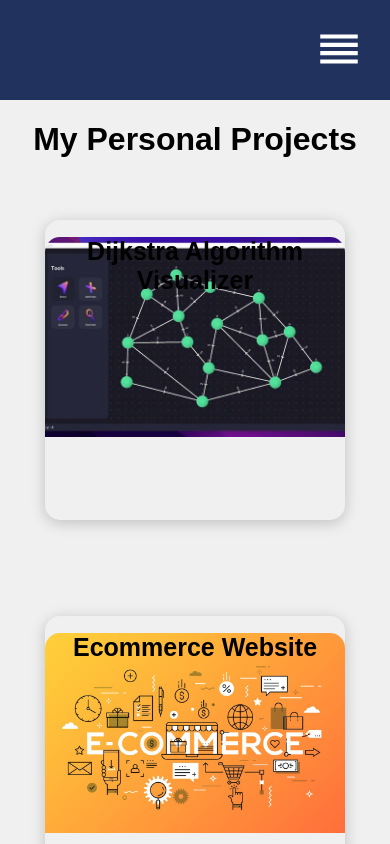
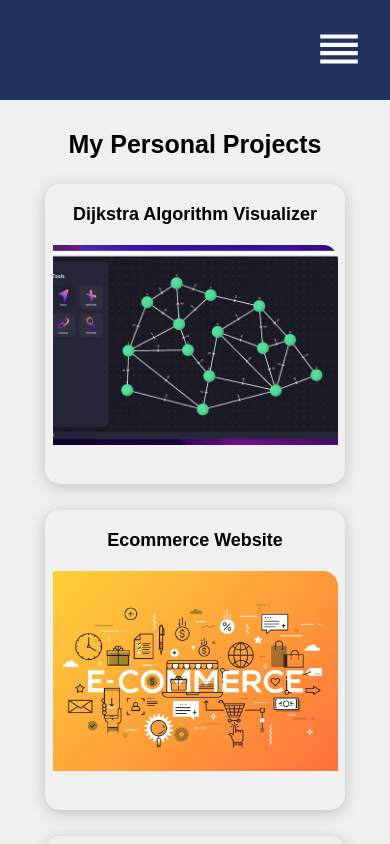
Before and after one commit to mohsenpasdar/personal-portfolio, a React (Create React App) app: page /projects in a window 390 px wide. Shown: the top 844 px of the page. Built offline with nearby package versions, Linux system fonts and the light colour scheme.

Commit message:
styles completed

```diff
--- a/src/components/ProjectItem.js
+++ b/src/components/ProjectItem.js
@@ -5,8 +5,8 @@ const ProjectItem = ({ image, name, id }) => {
     const navigate = useNavigate()
     return (
         <div onClick={() => navigate(`/project/${id}`)} className='projectItem'>
+            <h1>{name}</h1>
             <div style={{backgroundImage: `url(${image})`}} className='bgImage' >
-                <h1>{name}</h1>
             </div>
         </div>
     );
--- a/src/styles/Home.css
+++ b/src/styles/Home.css
@@ -22,6 +22,7 @@
     font-size: 80px;
     color: #e9d35b;
     height: 50px;
+    margin-bottom: 150px;
 }
 
 .about .prompt {
--- a/src/styles/ProjectDisplay.css
+++ b/src/styles/ProjectDisplay.css
@@ -31,15 +31,16 @@
   .project h1 {
     margin-top: 20px;
     color: #3e497a;
-    font-size: 25px;
+    font-size: 20px;
   }
 
   .project p {
-    margin-top: 20px;
-    font-size: 20px;
+
+    margin: 20px 20px;
+    font-size: 18px;
     color: #3e497a;
   }
   .project img {
-    width: 80%
+    width: 90%
   }
 }
--- a/src/styles/Projects.css
+++ b/src/styles/Projects.css
@@ -5,6 +5,12 @@
   justify-content: center;
   align-items: center;
   flex-direction: column;
+}
+
+.projects h1 {
+  padding-top: 20px;
+  margin-bottom: 20px;
+  font-size: 25px;
 }
 .projects .projectTitle {
   text-align: center;
@@ -26,11 +32,17 @@
 
 .projectItem {
   border-radius: 15px;
-  width: 300px;
+  width: 350px;
   height: 300px;
-  margin: 40px;
+  margin: 20px;
   box-shadow: 0px 3px 15px rgba(0, 0, 0, 0.2);
   text-align: center;
+  display: flex;
+  align-content: stretch;
+  align-items: center;
+  justify-content: first baseline;
+  flex-direction: column;
+  padding: 0;
 }
 .projectItem:hover {
   box-shadow: 0px 3px 15px rgba(0, 0, 0, 0.5);
@@ -39,9 +51,9 @@
 }
 
 .projectItem .bgImage {
-  border-top-left-radius: 15px;
+  border: 15px;
   border-top-right-radius: 15px;
-  width: 100%;
+  width: 95%;
   height: 200px;
   background-position: center;
   background-repeat: no-repeat;
@@ -49,7 +61,10 @@
 }
 
 .projectItem h1 {
-  font-size: 25px;
+  font-size: 18px;
+  margin-top: 0;
+  margin: 20px auto 20px auto;
+  padding: 0;
 }
 
 @media only screen and (max-width: 1300px) {
@@ -61,15 +76,25 @@
 @media only screen and (max-width: 800px) {
   .projectList {
     grid-template-columns: 1fr;
-  }
-}
-
-@media only screen and (max-width: 800px) {
-  .projectList {
     width: 100%;
   }
+
   .projectItem {
     width: 300px;
     height: 300px;
+    margin: 5px;
+  }
+
+  .projects h1 {
+    margin: 10px auto 20px auto;
+    font-size: 25px;
+  }
+
+  .projectItem h1 {
+    font-size: 18px;
+    margin-top: 0;
+    margin: 20px auto 20px auto;
+    padding: 0;
+    justify-content: baseline;
   }
 }
```
